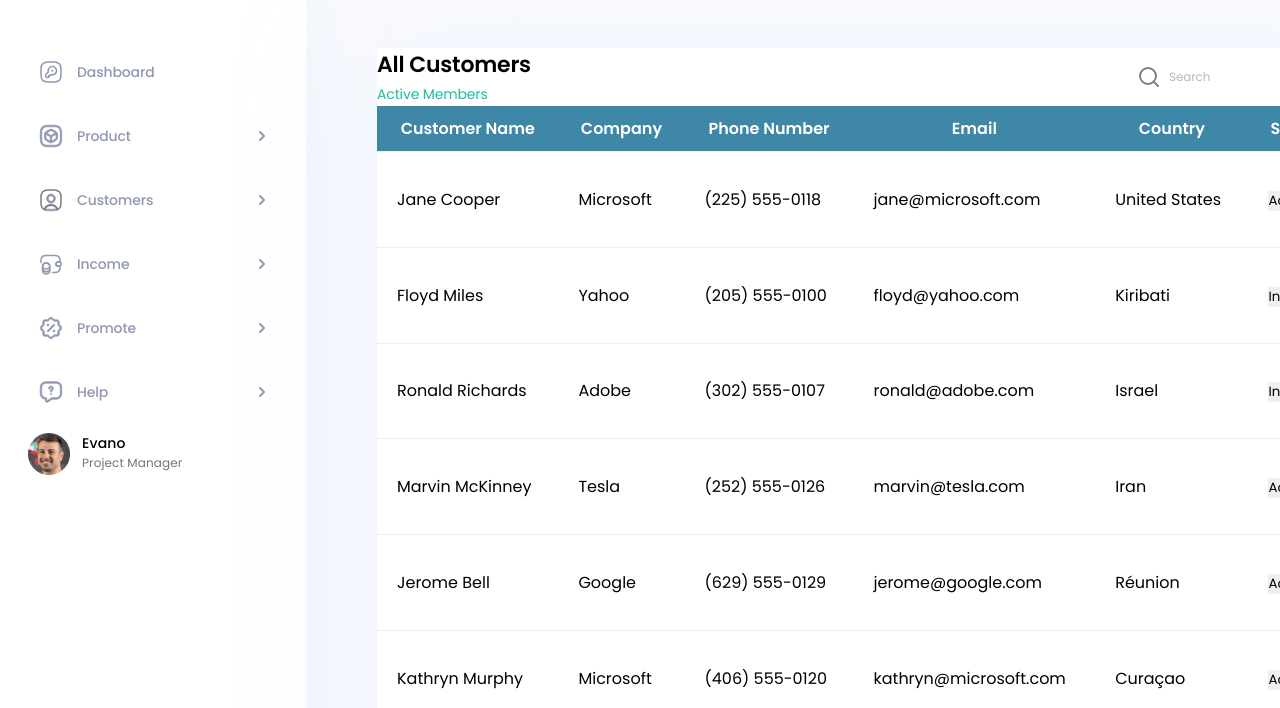
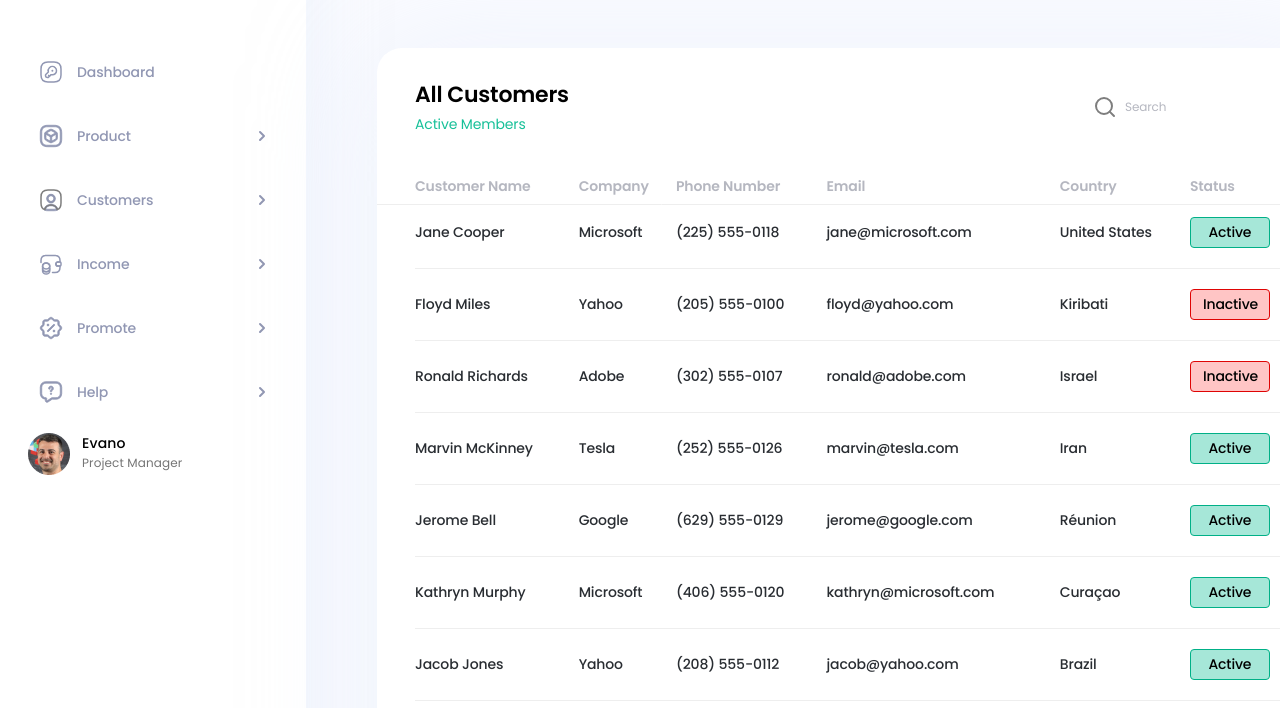
Before and after one commit to OlenaHras/dashboard, a plain HTML site: page index.html in a window 1280 px wide. Shown: the part 92-800 px from the top of the page. Drawn offline with Linux system fonts and the light colour scheme.

Commit message:
create table with styles

```diff
--- a/index.css
+++ b/index.css
@@ -138,12 +138,15 @@ path {
   height: 812px;
   background: #fff;
   filter: drop-shadow(0px 10px 60px rgba(226, 236, 249, 0.5));
+  padding: 30px 44px 40px 38px;
+  border-radius: 25px;
 }
 
 .customers__search {
   display: flex;
   justify-content: space-between;
   align-items: center;
+  margin-bottom: 40px;
 }
 
 .customers__head {
@@ -188,15 +191,50 @@ path {
 table {
   border-collapse: collapse;
   width: 100%;
-  height: 100%;
+  /* height: 100%; */
 }
-thead,
-tfoot {
-  background-color: #3f87a6;
-  color: #fff;
+thead {
+  position: relative;
+  color: #b5b7c0;
+  font-size: 14px;
+  font-weight: 500;
+  letter-spacing: -0.14px;
+  text-align: left;
+  /* border-bottom: 1px solid #eee; */
 }
-td,
-th {
+/* th {
+  padding: 14px 0;
+} */
+
+thead::before {
+  content: url("./sourse/svg/Line.svg");
+  position: absolute;
+  left: -38px;
+  top: 14px;
+}
+td {
   border-bottom: 1px solid #eee;
-  padding: 10px 20px;
+  padding: 20px 0;
+  color: #292d32;
+  font-size: 14px;
+  font-weight: 500;
+  letter-spacing: -0.14px;
 }
+.button {
+  width: 80px;
+  padding: 4px 12px;
+  border-radius: 4px;
+  font-size: 14px;
+  font-weight: 500;
+  letter-spacing: -0.14px;
+  cursor: pointer;
+}
+
+.button--active {
+  border: 1px solid #00b087;
+  background: rgba(22, 192, 152, 0.38);
+}
+.button--inactive {
+  border: 1px solid #df0404;
+  background: #ffc5c5;
+}
--- a/index.html
+++ b/index.html
@@ -139,7 +139,7 @@
                 <td>(225) 555-0118</td>
                 <td>jane@microsoft.com</td>
                 <td>United States</td>
-                <td><button>Active</button></td>
+                <td><button class="button button--active">Active</button></td>
               </tr>
               <tr>
                 <td>Floyd Miles</td>
@@ -147,7 +147,9 @@
                 <td>(205) 555-0100</td>
                 <td>floyd@yahoo.com</td>
                 <td>Kiribati</td>
-                <td><button>Inactive</button></td>
+                <td>
+                  <button class="button button--inactive">Inactive</button>
+                </td>
               </tr>
               <tr>
                 <td>Ronald Richards</td>
@@ -155,7 +157,9 @@
                 <td>(302) 555-0107</td>
                 <td>ronald@adobe.com</td>
                 <td>Israel</td>
-                <td><button>Inactive</button></td>
+                <td>
+                  <button class="button button--inactive">Inactive</button>
+                </td>
               </tr>
               <tr>
                 <td>Marvin McKinney</td>
@@ -163,7 +167,7 @@
                 <td>(252) 555-0126</td>
                 <td>marvin@tesla.com</td>
                 <td>Iran</td>
-                <td><button>Active</button></td>
+                <td><button class="button button--active">Active</button></td>
               </tr>
               <tr>
                 <td>Jerome Bell</td>
@@ -171,7 +175,7 @@
                 <td>(629) 555-0129</td>
                 <td>jerome@google.com</td>
                 <td>Réunion</td>
-                <td><button>Active</button></td>
+                <td><button class="button button--active">Active</button></td>
               </tr>
               <tr>
                 <td>Kathryn Murphy</td>
@@ -179,7 +183,7 @@
                 <td>(406) 555-0120</td>
                 <td>kathryn@microsoft.com</td>
                 <td>Curaçao</td>
-                <td><button>Active</button></td>
+                <td><button class="button button--active">Active</button></td>
               </tr>
               <tr>
                 <td>Jacob Jones</td>
@@ -187,7 +191,7 @@
                 <td>(208) 555-0112</td>
                 <td>jacob@yahoo.com</td>
                 <td>Brazil</td>
-                <td><button>Active</button></td>
+                <td><button class="button button--active">Active</button></td>
               </tr>
               <tr>
                 <td>Kristin Watson</td>
@@ -195,7 +199,9 @@
                 <td>(704) 555-0127</td>
                 <td>kristin@facebook.com</td>
                 <td>Åland Islands</td>
-                <td><button>Inactive</button></td>
+                <td>
+                  <button class="button button--inactive">Inactive</button>
+                </td>
               </tr>
             </tbody>
           </table>
```
Also changed, not shown: sourse/svg/Line.svg (added).
